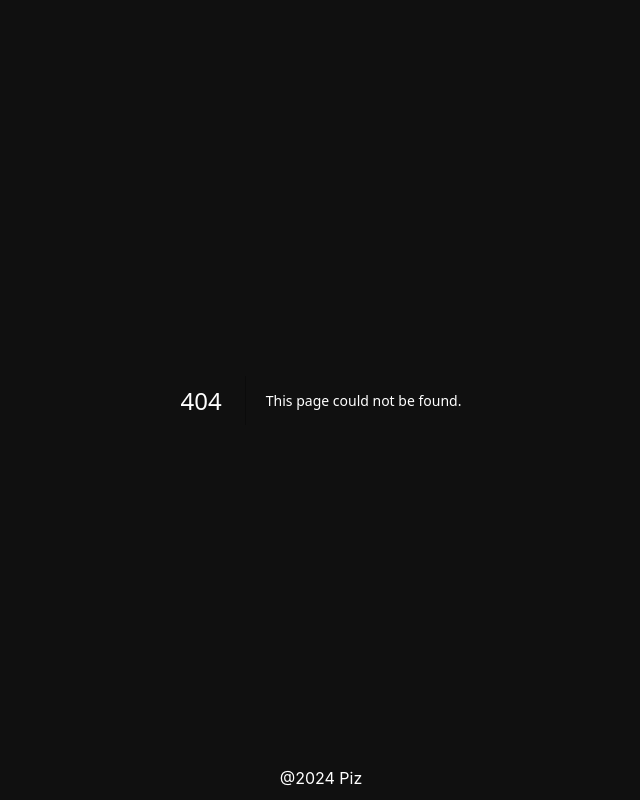
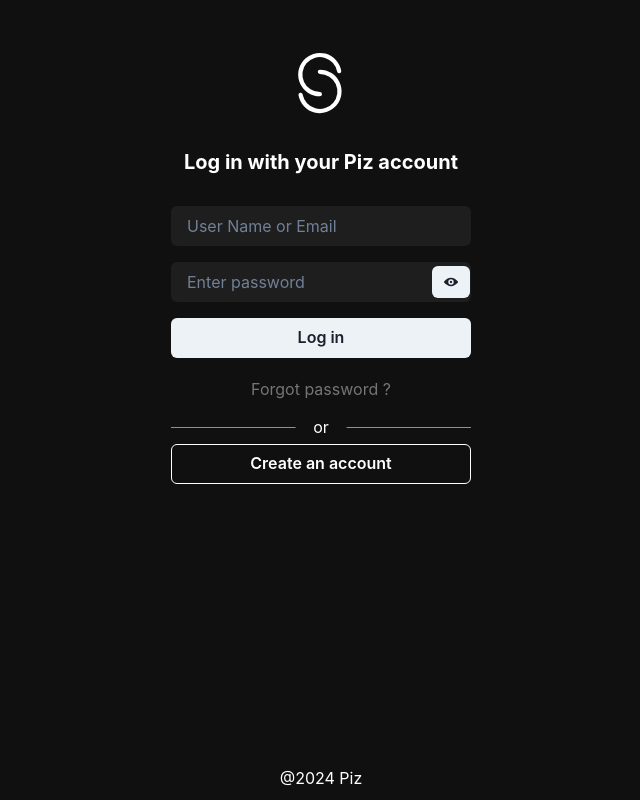
Before and after one commit to thanhhoann/old_piz, a Next.js app: page /accounts/signin in a window 1280 px wide. Before the commit this address had no page. Shown: the whole page, without its empty margins (319-959 px from the left). Built offline with nearby package versions, Linux system fonts and the light colour scheme.

Commit message:
change user auth project's folder structure; complete mock ui for signin, signup pages

```diff
--- /dev/null
+++ b/app/accounts/signin/page.tsx
@@ -0,0 +1,42 @@
+'use client'
+import Image from 'next/image'
+import { Logo } from '@/app/assets/AssetUtil'
+import CustomInput, { CustomPasswordInput } from '@/app/ui/CustomInput'
+import { Text, AbsoluteCenter, Box, Button, Divider, Flex, Heading, Center, Link } from '@chakra-ui/react'
+import { appBackgroundColor, appTextColor } from '@/utils/colors'
+import NextLink from 'next/link'
+import { ForgotPasswordRoute, SignUpRoute } from '@/utils/app_routes'
+
+export default function SignUp() {
+  return (
+    <>
+      <Flex direction="column" justifyContent="center" alignItems="center" gap="2rem" mt="3rem">
+        <Image src={Logo} alt="Logo" width={70} height={70} />
+        <Heading size="md">Log in with your Piz account</Heading>
+        <Flex direction="column" gap="1rem" width="300px">
+          <CustomInput type="text" text="User Name or Email" />
+          <CustomPasswordInput />
+          <Button _hover={{ bg: 'black', color: 'white' }}>Log in</Button>
+          <Center bg={appBackgroundColor} px="4" mt="0.2rem" mb="0.6rem">
+            <Link as={NextLink} style={{ color: appTextColor }} href={ForgotPasswordRoute}>
+              Forgot password ?
+            </Link>
+          </Center>
+
+          <Box position="relative">
+            <Divider />
+            <AbsoluteCenter bg={appBackgroundColor} px="4">
+              <Text mx="0.1rem">or</Text>
+            </AbsoluteCenter>
+          </Box>
+
+          <Link as={NextLink} href={SignUpRoute}>
+            <Button variant="ghost" border="1px" borderColor="white" color="white" width="100%" _hover={{ bg: 'white', color: 'black' }}>
+              Create an account
+            </Button>
+          </Link>
+        </Flex>
+      </Flex>
+    </>
+  )
+}
--- a/app/layout.tsx
+++ b/app/layout.tsx
@@ -1,9 +1,8 @@
+import Footer from '@/app/ui/Footer'
+import { appBackgroundColor } from '@/utils/colors'
 import type { Metadata } from 'next'
 import { Raleway } from 'next/font/google'
-import Footer from '@/app/ui/Footer'
-
 import { Providers } from './providers'
-import { appBackgroundColor } from '@/utils/colors'
 
 const raleway = Raleway({ subsets: ['latin'], display: 'swap' })
 
--- a/app/ui/CustomInput.tsx
+++ b/app/ui/CustomInput.tsx
@@ -1,5 +1,6 @@
 import { inputBackgroundColor, inputFocusBorderColor } from '@/utils/colors'
 import { Button, Input, InputGroup, InputRightElement } from '@chakra-ui/react'
+import { ViewIcon, ViewOffIcon } from '@chakra-ui/icons'
 import React from 'react'
 
 type CustomInputProps = {
@@ -25,9 +26,9 @@ export const CustomPasswordInput = () => {
         type={show ? 'text' : 'password'}
         placeholder="Enter password"
       />
-      <InputRightElement width="4.5rem">
-        <Button h="1.75rem" size="sm" onClick={handleClick}>
-          {show ? 'Hide' : 'Show'}
+      <InputRightElement >
+        <Button  size="sm" onClick={handleClick}>
+          {show ? <ViewOffIcon/> : <ViewIcon />}
         </Button>
       </InputRightElement>
     </InputGroup>
--- a/next.config.mjs
+++ b/next.config.mjs
@@ -4,7 +4,7 @@ const nextConfig = {
     styledComponents: true,
   },
   async redirects() {
-    return [{ source: '/', destination: '/signin', permanent: true }]
+    return [{ source: '/', destination: '/accounts/signin', permanent: true }]
   },
 }
 
--- a/package.json
+++ b/package.json
@@ -9,6 +9,7 @@
     "lint": "next lint"
   },
   "dependencies": {
+    "@chakra-ui/icons": "^2.1.1",
     "@chakra-ui/next-js": "^2.2.0",
     "@chakra-ui/react": "^2.8.2",
     "@emotion/react": "^11.11.4",
--- /dev/null
+++ b/utils/app_routes.ts
@@ -0,0 +1,3 @@
+export const SignUpRoute = '/accounts/signup'
+export const SignInRoute = '/accounts/signin'
+export const ForgotPasswordRoute = '/accounts/forgot-password'
--- a/utils/colors.ts
+++ b/utils/colors.ts
@@ -1,5 +1,6 @@
 // app
 export const appBackgroundColor = '#101010'
+export const appTextColor = '#757575'
 
 // input
 export const inputBackgroundColor = '#1E1E1E'
```
Also changed, not shown: app/accounts/forgot-password/page.tsx (added, +7 -0 lines), app/accounts/signup/page.tsx (renamed from app/signup/page.tsx, +17 -2 lines), app/signin/page.tsx (deleted, +0 -22 lines), 1 other file (tests, documents, lock files or other folders).
